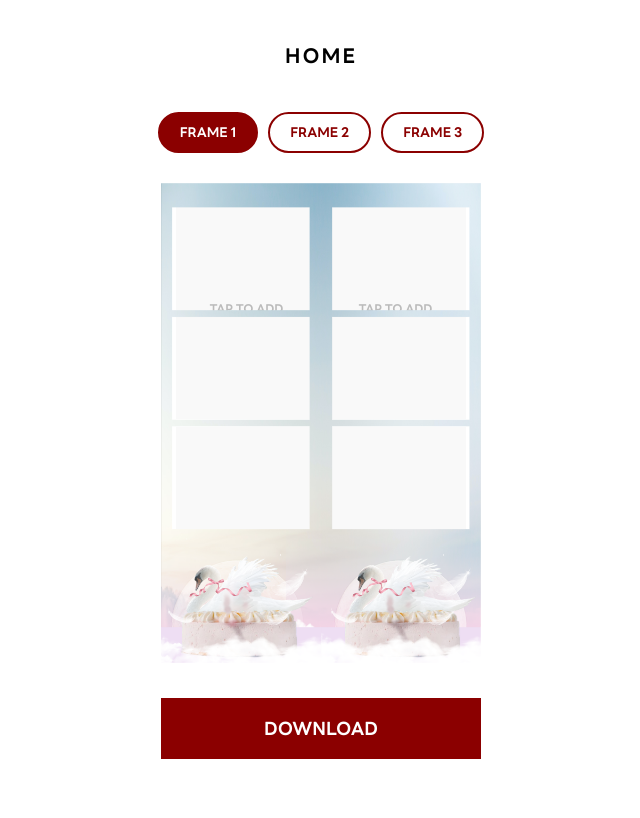
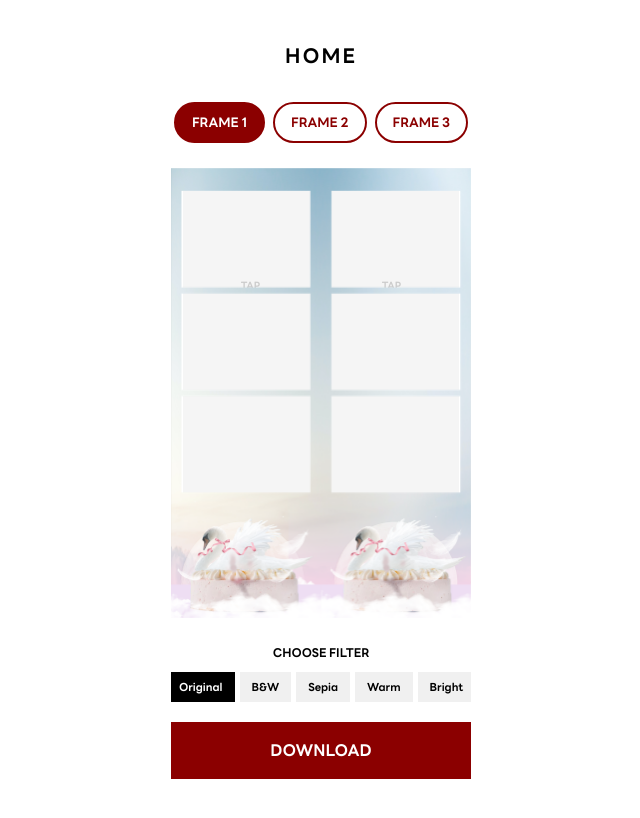
Before and after one commit to mypeynp/21wishpaeyah, a Next.js app: page /photobooth in a window 1280 px wide. Shown: the whole page, without its empty margins (319-959 px from the left). Built offline with nearby package versions, Linux system fonts and the light colour scheme.

Commit message:
add filter

```diff
--- a/app/photobooth/page.tsx
+++ b/app/photobooth/page.tsx
@@ -10,9 +10,8 @@ export default function Photobooth() {
   const [isMenuOpen, setIsMenuOpen] = useState(false);
   const [activeSlot, setActiveSlot] = useState<number | null>(null);
 
-  // เพิ่ม State สำหรับจัดการ Filter
-  const [tempImage, setTempImage] = useState<HTMLCanvasElement | null>(null);
-  const [currentFilter, setCurrentFilter] = useState('none');
+  // State สำหรับเก็บ Filter ที่เลือก (จะส่งผลต่อทุกรูปในเฟรม)
+  const [globalFilter, setGlobalFilter] = useState('none');
 
   const videoRef = useRef<HTMLVideoElement>(null);
   const photoAreaRef = useRef<HTMLDivElement>(null);
@@ -20,10 +19,11 @@ export default function Photobooth() {
 
   const darkRed = "#8B0000";
 
-  const filters = [
+  const filterOptions = [
     { name: 'Original', value: 'none' },
     { name: 'B&W', value: 'grayscale(100%)' },
     { name: 'Sepia', value: 'sepia(100%)' },
+    { name: 'Warm', value: 'sepia(30%) brightness(1.1)' },
     { name: 'Bright', value: 'brightness(1.2)' }
   ];
 
@@ -52,25 +52,27 @@ export default function Photobooth() {
     setIsCamOpen(false);
   };
 
-  // ปรับปรุงการถ่ายรูปให้เก็บเป็น Canvas ชั่วคราวก่อนเลือก Filter
   const takePhoto = () => {
     const video = videoRef.current;
-    if (video) {
+    if (video && activeSlot !== null) {
       const canvas = document.createElement('canvas');
       const targetW = 600; const targetH = 800;
       canvas.width = targetW; canvas.height = targetH;
       const ctx = canvas.getContext('2d');
       if (ctx) {
         const vW = video.videoWidth; const vH = video.videoHeight;
-        const videoAspect = vW / vH; const targetAspect = targetW / targetH;
-        let sx, sy, sW, sH;
-        if (videoAspect > targetAspect) {
-          sW = vH * targetAspect; sH = vH; sx = (vW - sW) / 2; sy = 0;
+        const aspect = vW / vH;
+        const targetAspect = targetW / targetH;
+        let sx, sy, sw, sh;
+        if (aspect > targetAspect) {
+          sw = vH * targetAspect; sh = vH; sx = (vW - sw) / 2; sy = 0;
         } else {
-          sW = vW; sH = vW / targetAspect; sx = 0; sy = (vH - sH) / 2;
+          sw = vW; sh = vW / targetAspect; sx = 0; sy = (vH - sh) / 2;
         }
-        ctx.drawImage(video, sx, sy, sW, sH, 0, 0, targetW, targetH);
-        setTempImage(canvas); // เก็บภาพดิบไว้ใน Temp
+        ctx.drawImage(video, sx, sy, sw, sh, 0, 0, targetW, targetH);
+        const newImages = [...images];
+        newImages[activeSlot] = canvas.toDataURL('image/jpeg', 0.9);
+        setImages(newImages);
         stopCamera();
       }
     }
@@ -78,7 +80,7 @@ export default function Photobooth() {
 
   const handleFileUpload = (e: React.ChangeEvent<HTMLInputElement>) => {
     const file = e.target.files?.[0];
-    if (file) {
+    if (file && activeSlot !== null) {
       const reader = new FileReader();
       reader.onloadend = () => {
         const img = new Image();
@@ -88,49 +90,38 @@ export default function Photobooth() {
           canvas.width = targetW; canvas.height = targetH;
           const ctx = canvas.getContext('2d');
           if (ctx) {
-            const imgAspect = img.width / img.height;
+            const aspect = img.width / img.height;
             const targetAspect = targetW / targetH;
             let sx, sy, sw, sh;
-            if (imgAspect > targetAspect) {
+            if (aspect > targetAspect) {
               sw = img.height * targetAspect; sh = img.height; sx = (img.width - sw) / 2; sy = 0;
             } else {
               sw = img.width; sh = img.width / targetAspect; sx = 0; sy = (img.height - sh) / 2;
             }
             ctx.drawImage(img, sx, sy, sw, sh, 0, 0, targetW, targetH);
-            setTempImage(canvas);
-            setIsMenuOpen(false);
+            const newImages = [...images];
+            newImages[activeSlot] = canvas.toDataURL('image/jpeg', 0.9);
+            setImages(newImages);
           }
         };
         img.src = reader.result as string;
+        setIsMenuOpen(false);
       };
       reader.readAsDataURL(file);
     }
   };
 
-  // ฟังก์ชันยืนยันการใช้ Filter
-  const applyFilterAndSave = () => {
-    if (tempImage && activeSlot !== null) {
-      const finalCanvas = document.createElement('canvas');
-      finalCanvas.width = 600; finalCanvas.height = 800;
-      const ctx = finalCanvas.getContext('2d');
-      if (ctx) {
-        ctx.filter = currentFilter; // ใส่ Filter ตรงนี้
-        ctx.drawImage(tempImage, 0, 0);
-        const newImages = [...images];
-        newImages[activeSlot] = finalCanvas.toDataURL('image/jpeg', 0.9);
-        setImages(newImages);
-        setTempImage(null);
-        setCurrentFilter('none');
-      }
-    }
-  };
-
   const downloadPhoto = async () => {
     if (photoAreaRef.current) {
-      const canvas = await html2canvas(photoAreaRef.current, { scale: 3, useCORS: true, backgroundColor: "#ffffff" });
+      // html2canvas จะจับภาพรวมถึง CSS Filter ที่เราใส่ไว้ในรูปด้วย
+      const canvas = await html2canvas(photoAreaRef.current, {
+        scale: 3,
+        useCORS: true,
+        backgroundColor: "#ffffff"
+      });
       const link = document.createElement('a');
-      link.download = `21wish-photobooth.jpg`;
-      link.href = canvas.toDataURL('image/jpeg', 1.0);
+      link.download = `photobooth.jpg`;
+      link.href = canvas.toDataURL('image/jpeg', 0.9);
       link.click();
     }
   };
@@ -138,73 +129,87 @@ export default function Photobooth() {
   return (
     <div style={{ display: 'flex', flexDirection: 'column', alignItems: 'center', padding: '40px 20px', backgroundColor: 'white', minHeight: '100vh', fontFamily: "'LINE Seed', sans-serif" }}>
 
-      <div style={{ marginBottom: '40px' }}>
+      <div style={{ marginBottom: '30px' }}>
         <Link href="/" style={{ textDecoration: 'none' }}><span style={{ color: 'black', fontWeight: 'bold', fontSize: '20px', letterSpacing: '2px' }}>HOME</span></Link>
       </div>
 
-      <div style={{ marginBottom: '30px', display: 'flex', gap: '10px' }}>
+      {/* เลือกเฟรม */}
+      <div style={{ marginBottom: '25px', display: 'flex', gap: '8px' }}>
         {[1, 2, 3].map(n => (
-          <button key={n} onClick={() => setSelectedFrame(`/frame${n}.png`)} style={{ padding: '8px 20px', borderRadius: '25px', border: `2px solid ${darkRed}`, backgroundColor: selectedFrame === `/frame${n}.png` ? darkRed : 'white', color: selectedFrame === `/frame${n}.png` ? 'white' : darkRed, fontWeight: 'bold' }}>FRAME {n}</button>
+          <button key={n} onClick={() => setSelectedFrame(`/frame${n}.png`)} style={{ padding: '8px 16px', borderRadius: '25px', border: `2px solid ${darkRed}`, backgroundColor: selectedFrame === `/frame${n}.png` ? darkRed : 'white', color: selectedFrame === `/frame${n}.png` ? 'white' : darkRed, fontWeight: 'bold', fontSize: '13px' }}>FRAME {n}</button>
         ))}
       </div>
 
-      <div ref={photoAreaRef} style={{ position: 'relative', width: '320px', height: '480px', backgroundColor: '#fff', overflow: 'hidden' }}>
+      {/* พื้นที่ถ่ายรูป */}
+      <div ref={photoAreaRef} style={{ position: 'relative', width: '300px', height: '450px', backgroundColor: '#fff', overflow: 'hidden' }}>
         <img src={selectedFrame} style={{ position: 'absolute', top: 0, left: 0, width: '100%', height: '100%', zIndex: 10, pointerEvents: 'none' }} />
-        <div style={{ display: 'grid', gridTemplateColumns: '1fr 1fr', gridTemplateRows: '1fr 1fr', height: '100%', padding: '15px', gap: '8px' }}>
+        <div style={{ display: 'grid', gridTemplateColumns: '1fr 1fr', gridTemplateRows: '1fr 1fr', height: '100%', padding: '12px', gap: '6px' }}>
           {images.map((img, index) => (
-            <div key={index} onClick={() => openMenu(index)} style={{ backgroundColor: '#f9f9f9', display: 'flex', alignItems: 'center', justifyContent: 'center', cursor: 'pointer', overflow: 'hidden' }}>
-              {img ? <img src={img} style={{ width: '100%', height: '100%', display: 'block' }} /> : <span style={{ fontSize: '12px', color: '#bbb' }}>TAP TO ADD</span>}
+            <div key={index} onClick={() => openMenu(index)} style={{ backgroundColor: '#f5f5f5', display: 'flex', alignItems: 'center', justifyContent: 'center', cursor: 'pointer', overflow: 'hidden' }}>
+              {img ? (
+                <img
+                  src={img}
+                  style={{
+                    width: '100%',
+                    height: '100%',
+                    display: 'block',
+                    filter: globalFilter // ใส่ Filter ที่นี่เพื่อให้แสดงผลแบบ Real-time
+                  }}
+                />
+              ) : (
+                <span style={{ fontSize: '10px', color: '#ccc' }}>TAP</span>
+              )}
             </div>
           ))}
         </div>
       </div>
 
-      <div style={{ marginTop: '35px', display: 'flex', flexDirection: 'column', gap: '12px', width: '320px' }}>
-        <button onClick={downloadPhoto} style={{ padding: '16px', backgroundColor: darkRed, color: 'white', border: 'none', fontWeight: 'bold', fontSize: '18px' }}>DOWNLOAD</button>
+      {/* ส่วนเลือก Filter เหนือปุ่ม Download */}
+      <div style={{ marginTop: '25px', width: '300px' }}>
+        <p style={{ fontSize: '12px', fontWeight: 'bold', marginBottom: '10px', textAlign: 'center' }}>CHOOSE FILTER</p>
+        <div style={{ display: 'flex', gap: '5px', overflowX: 'auto', paddingBottom: '10px', justifyContent: 'center' }}>
+          {filterOptions.map(f => (
+            <button
+              key={f.name}
+              onClick={() => setGlobalFilter(f.value)}
+              style={{
+                padding: '6px 12px',
+                fontSize: '11px',
+                whiteSpace: 'nowrap',
+                backgroundColor: globalFilter === f.value ? 'black' : '#f0f0f0',
+                color: globalFilter === f.value ? 'white' : 'black',
+                border: 'none',
+                fontWeight: 'bold',
+                cursor: 'pointer'
+              }}
+            >
+              {f.name}
+            </button>
+          ))}
+        </div>
       </div>
 
-      {/* --- Filter Preview UI --- */}
-      {tempImage && (
-        <div style={{ position: 'fixed', inset: 0, backgroundColor: 'white', zIndex: 300, display: 'flex', flexDirection: 'column', alignItems: 'center', justifyContent: 'center', padding: '20px' }}>
-          <h3 style={{ marginBottom: '20px' }}>CHOOSE FILTER</h3>
-          <div style={{ width: '240px', height: '320px', overflow: 'hidden', marginBottom: '30px', border: '4px solid #f0f0f0' }}>
-            <img
-              src={tempImage.toDataURL()}
-              style={{ width: '100%', height: '100%', objectFit: 'cover', filter: currentFilter }}
-            />
-          </div>
-          <div style={{ display: 'flex', gap: '10px', marginBottom: '40px', flexWrap: 'wrap', justifyContent: 'center' }}>
-            {filters.map(f => (
-              <button key={f.name} onClick={() => setCurrentFilter(f.value)} style={{ padding: '10px 15px', border: `1px solid ${darkRed}`, backgroundColor: currentFilter === f.value ? darkRed : 'white', color: currentFilter === f.value ? 'white' : darkRed, fontWeight: 'bold' }}>{f.name}</button>
-            ))}
-          </div>
-          <div style={{ display: 'flex', gap: '20px', width: '100%', maxWidth: '320px' }}>
-            <button onClick={() => setTempImage(null)} style={{ flex: 1, padding: '15px', background: '#eee', border: 'none', fontWeight: 'bold' }}>CANCEL</button>
-            <button onClick={applyFilterAndSave} style={{ flex: 1, padding: '15px', background: darkRed, color: 'white', border: 'none', fontWeight: 'bold' }}>DONE</button>
-          </div>
-        </div>
-      )}
+      <button onClick={downloadPhoto} style={{ marginTop: '10px', width: '300px', padding: '16px', backgroundColor: darkRed, color: 'white', border: 'none', fontWeight: 'bold', fontSize: '16px', cursor: 'pointer' }}>
+        DOWNLOAD
+      </button>
 
       {/* Popups & Camera (เหมือนเดิม) */}
       {isMenuOpen && (
-        <div style={{ position: 'fixed', inset: 0, backgroundColor: 'rgba(0,0,0,0.6)', zIndex: 100, display: 'flex', alignItems: 'flex-end' }} onClick={() => setIsMenuOpen(false)}>
-          <div style={{ backgroundColor: 'white', width: '100%', padding: '30px 20px', borderRadius: '20px 20px 0 0', display: 'flex', flexDirection: 'column', gap: '12px' }} onClick={e => e.stopPropagation()}>
-            <button onClick={openCamera} style={{ padding: '16px', backgroundColor: '#f0f0f0', border: 'none', fontWeight: 'bold' }}>📷 TAKE PHOTO</button>
-            <button onClick={() => fileInputRef.current?.click()} style={{ padding: '16px', backgroundColor: '#f0f0f0', border: 'none', fontWeight: 'bold' }}>📁 UPLOAD</button>
+        <div style={{ position: 'fixed', inset: 0, backgroundColor: 'rgba(0,0,0,0.7)', zIndex: 100, display: 'flex', alignItems: 'flex-end' }} onClick={() => setIsMenuOpen(false)}>
+          <div style={{ backgroundColor: 'white', width: '100%', padding: '25px', borderRadius: '20px 20px 0 0' }} onClick={e => e.stopPropagation()}>
+            <button onClick={openCamera} style={{ width: '100%', padding: '15px', marginBottom: '10px', backgroundColor: '#f0f0f0', border: 'none', fontWeight: 'bold' }}>📷 TAKE PHOTO</button>
+            <button onClick={() => fileInputRef.current?.click()} style={{ width: '100%', padding: '15px', backgroundColor: '#f0f0f0', border: 'none', fontWeight: 'bold' }}>📁 UPLOAD</button>
             <input type="file" hidden ref={fileInputRef} onChange={handleFileUpload} accept="image/*" />
-            <button onClick={() => setIsMenuOpen(false)} style={{ padding: '10px', background: 'none', border: 'none', color: '#999' }}>CANCEL</button>
           </div>
         </div>
       )}
 
       {isCamOpen && (
         <div style={{ position: 'fixed', inset: 0, backgroundColor: 'black', zIndex: 200, display: 'flex', flexDirection: 'column', alignItems: 'center', justifyContent: 'center' }}>
-          <div style={{ position: 'relative', width: '90vw', maxWidth: '400px', aspectRatio: '3/4', border: '2px solid white' }}>
-            <video ref={videoRef} autoPlay playsInline style={{ width: '100%', height: '100%', objectFit: 'cover' }} />
-          </div>
-          <div style={{ marginTop: '40px', display: 'flex', gap: '40px' }}>
+          <video ref={videoRef} autoPlay playsInline style={{ width: '90vw', maxWidth: '400px', aspectRatio: '3/4', objectFit: 'cover', border: '2px solid white' }} />
+          <div style={{ marginTop: '30px', display: 'flex', gap: '30px', alignItems: 'center' }}>
             <button onClick={takePhoto} style={{ width: '70px', height: '70px', borderRadius: '50%', border: '5px solid white', backgroundColor: darkRed }} />
-            <button onClick={stopCamera} style={{ color: 'white', background: 'none', border: 'none', fontSize: '30px' }}>✕</button>
+            <button onClick={stopCamera} style={{ color: 'white', background: 'none', border: 'none', fontSize: '24px' }}>✕</button>
           </div>
         </div>
       )}
```
